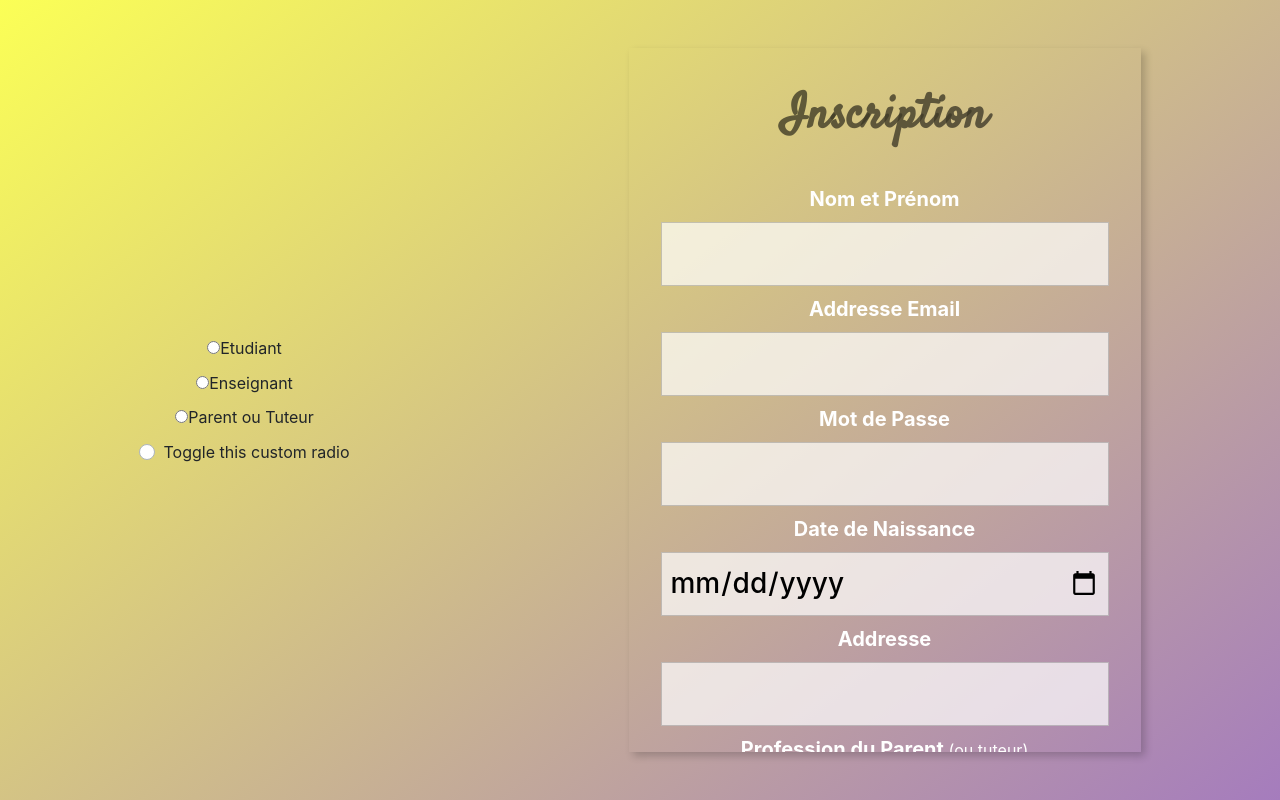
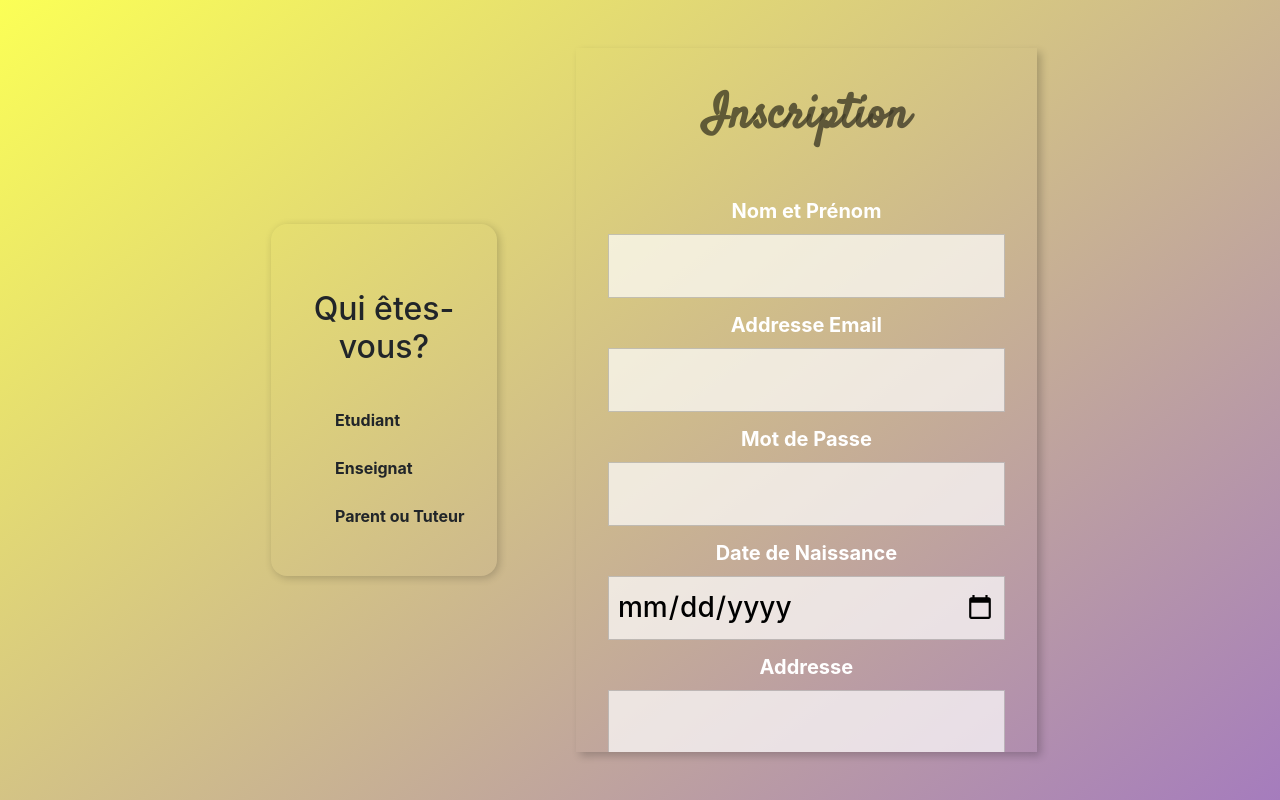
Before and after one commit to molaiea/school, a React (Create React App) app: page /register in a window 1280 px wide. Built offline with nearby package versions, Linux system fonts and the light colour scheme.

Commit message:
adding files

```diff
--- a/src/App.css
+++ b/src/App.css
@@ -35,6 +35,7 @@ html, body{
 .App-link {
   color: #61dafb;
 }
+
 
 .radio{
   display: flex;
--- a/src/components/SignUp.js
+++ b/src/components/SignUp.js
@@ -1,6 +1,7 @@
 import React from 'react';
 import tachyons from 'tachyons';
 import {Link} from 'react-router-dom';
+import './styles.css';
 
 class SignUp extends React.Component {
 
@@ -15,16 +16,21 @@ class SignUp extends React.Component {
 			parentprofession: "",
 			level: "",
 			transport: 0,
-			role: ""
+			role: "student"
 		}
 	}
 
 	handleChange = event => {
-    const { name, value } = event.target;
+	const {name, value} = event.target;
+    this.setState({ [name]: value });
 
-    this.setState({ [name]: value });
-    console.log(this.state)
   };
+
+  	onRadioChange=e=>{
+  		this.setState({
+  			role: e.target.value
+  		})
+  	}
 
 
 	render(){
@@ -32,42 +38,37 @@ class SignUp extends React.Component {
 
 		return(
 			<div  className="register">
-			<form className="radio">
-        <div className="">
+			<div className="container">
+			<section class=" br4 shadow-4">
+
+			  <h1>Qui êtes-vous?</h1>
+
 			  <label>
-            <input type="radio" name="role" value="student"
-            onChange={this.handleChange}/>
-            Etudiant
+			    <input className="inputradio" type="radio" name="role"
+			    value="student" onChange={this.onRadioChange} checked={this.state.role==="student"}/>
+			    <span class="design"></span>
+			    <span class="text">Etudiant</span>
 			  </label>
+
+			  <label>
+			    <input className="inputradio" type="radio" name="role"
+			    value="teacher" onChange={this.onRadioChange} checked={this.state.role==="teacher"}/>
+			    <span class="design"></span>
+			    <span class="text">Enseignat</span>
+			  </label>
+
+			  <label>
+			    <input className="inputradio" type="radio" name="role"
+			    value="parent" onChange={this.onRadioChange} checked={this.state.role==="parent"}/>
+			    <span class="design"></span>
+			    <span class="text">Parent ou Tuteur</span>
+			  </label>
+
+			</section>
 			</div>
-        <div className="">
-          <label>
-            <input type="radio" name="role" value="teacher"
-            onChange={this.handleChange}/>
-            Enseignant
-          </label>
-        </div>
-        <div >
-          <label>
-            <input type="radio" name="role" value="parent"
-            onChange={this.handleChange}/>
-            Parent ou Tuteur
-          </label>
-        </div>
-        <div class="custom-control custom-radio">
-        <input
-          type="radio"
-          id="customRadio1"
-          name="customRadio"
-          class="custom-control-input"
-
-        />
-        <label class="custom-control-label" for="customRadio1"
-          >Toggle this custom radio</label
-        >
-      </div>
-      </form>
-			<form style={{ overflowY: 'scroll' ,height:'100%'}} class="hidescroll pa4 black-80 w-40 shadow-5">
+			<div className="containerform">
+			{this.state.role==="student"?
+						<form style={{ overflowY: 'scroll' ,height:'100%'}} class="hidescroll pa4 black-80 w-60 ml5 shadow-5">
 						  <div className="f1 b pb4 inscription ">Inscription</div>
 						  <div >
 						    <label className="f4 b white db mb2">Nom et Prénom </label>
@@ -130,6 +131,135 @@ class SignUp extends React.Component {
 					  </div>
 					  <Link className="f3 ph3 pv3 black-80 bg-moon-gray shadow-5" to="/">S'inscrire</Link>
 						</form>
+						: this.state.role==="teacher" ?
+						<form style={{ overflowY: 'scroll' ,height:'100%'}} class="hidescroll pa4 black-80 w-60 ml5 shadow-5">
+						  <div className="f1 b pb4 inscription ">Inscription</div>
+						  <div >
+						    <label className="f4 b white db mb2">Nom et Prénom </label>
+						    <input
+						    className=" input-reset ba b--black-20 pa2 mb2 db w-100  h3 bg-white-70"
+						    name="fullname"
+						    type="text" aria-describedby="name-desc"/>
+						  </div>
+						  <div>
+					    <label className="f4 b white db mb2">Addresse Email </label>
+					    <input
+					    className="input-reset ba b--black-20 pa2 mb2 db w-100  h3 bg-white-70"
+					    name="email"
+					    type="text" aria-describedby="name-desc"/>
+					  </div>
+					  <div>
+					    <label className="f4 b white db mb2">Mot de Passe </label>
+					    <input
+					    className="input-reset ba b--black-20 pa2 mb2 db w-100  h3 bg-white-70"
+					    name="password"
+					    type="text" aria-describedby="name-desc"/>
+					  </div>
+					  <div>
+					    <label className="f4 b white db mb2">Date de Naissance </label>
+					    <input
+					    className="input-reset ba b--black-20 pa2 mb2 db w-100  h3 bg-white-70"
+					    name="birthday"
+					    type="date" aria-describedby="name-desc"/>
+					  </div>
+					  <div>
+					    <label class="f4 b white db mb2">Addresse </label>
+					    <input
+					    className="input-reset ba b--black-20 pa2 mb2 db w-100  h3 bg-white-70"
+					    name="address"
+					    type="text" aria-describedby="name-desc"/>
+					  </div>
+					  <div>
+					    <label className="f4 b white db mb2">Profession du Parent <small>(ou tuteur)</small> </label>
+					    <input
+					    className="input-reset ba b--black-20 pa2 mb2 db w-100  h3 bg-white-70"
+					    name="parentprofession"
+					    type="text" aria-describedby="name-desc"/>
+					  </div>
+					  <div >
+					    <label className="f4 b white db ">Niveau Scolaire </label>
+					    <select list="levels"
+					    className="input-reset ba b--black-20 pa2 mb2 db w-100  h3 bg-white-70" name="level" id="browser">
+						    <option value="1er">1er</option>
+						    <option value="2ème">2ème</option>
+						    <option value="3ème">3ème</option>
+						</select>
+					  </div>
+					  <div className="mb4">
+					    <label className="f4 b white db mb2">Transport </label>
+					    <select list="levels"
+					    className="input-reset ba b--black-20 pa2 mb2 db w-100  h3 bg-white-70" name="level" id="browser">
+						    <option value="1">Oui</option>
+						    <option value="0">Non</option>
+						</select>
+					  </div>
+					  <Link className="f3 ph3 pv3 black-80 bg-moon-gray shadow-5" to="/">S'inscrire</Link>
+						</form>
+						:
+						<form style={{ overflowY: 'scroll' ,height:'100%'}} class="hidescroll pa4 black-80 w-60 ml5 shadow-5">
+						  <div className="f1 b pb4 inscription ">Inscription</div>
+						  <div >
+						    <label className="f4 b white db mb2">Nom et Prénom </label>
+						    <input
+						    className=" input-reset ba b--black-20 pa2 mb2 db w-100  h3 bg-white-70"
+						    name="fullname"
+						    type="text" aria-describedby="name-desc"/>
+						  </div>
+						  <div>
+					    <label className="f4 b white db mb2">Addresse Email </label>
+					    <input
+					    className="input-reset ba b--black-20 pa2 mb2 db w-100  h3 bg-white-70"
+					    name="email"
+					    type="text" aria-describedby="name-desc"/>
+					  </div>
+					  <div>
+					    <label className="f4 b white db mb2">Mot de Passe </label>
+					    <input
+					    className="input-reset ba b--black-20 pa2 mb2 db w-100  h3 bg-white-70"
+					    name="password"
+					    type="text" aria-describedby="name-desc"/>
+					  </div>
+					  <div>
+					    <label className="f4 b white db mb2">Date de Naissance </label>
+					    <input
+					    className="input-reset ba b--black-20 pa2 mb2 db w-100  h3 bg-white-70"
+					    name="birthday"
+					    type="date" aria-describedby="name-desc"/>
+					  </div>
+					  <div>
+					    <label class="f4 b white db mb2">Addresse </label>
+					    <input
+					    className="input-reset ba b--black-20 pa2 mb2 db w-100  h3 bg-white-70"
+					    name="address"
+					    type="text" aria-describedby="name-desc"/>
+					  </div>
+					  <div>
+					    <label className="f4 b white db mb2">Profession du Parent <small>(ou tuteur)</small> </label>
+					    <input
+					    className="input-reset ba b--black-20 pa2 mb2 db w-100  h3 bg-white-70"
+					    name="parentprofession"
+					    type="text" aria-describedby="name-desc"/>
+					  </div>
+					  <div >
+					    <label className="f4 b white db ">Niveau Scolaire </label>
+					    <select list="levels"
+					    className="input-reset ba b--black-20 pa2 mb2 db w-100  h3 bg-white-70" name="level" id="browser">
+						    <option value="1er">1er</option>
+						    <option value="2ème">2ème</option>
+						    <option value="3ème">3ème</option>
+						</select>
+					  </div>
+					  <div className="mb4">
+					    <label className="f4 b white db mb2">Transport </label>
+					    <select list="levels"
+					    className="input-reset ba b--black-20 pa2 mb2 db w-100  h3 bg-white-70" name="level" id="browser">
+						    <option value="1">Oui</option>
+						    <option value="0">Non</option>
+						</select>
+					  </div>
+					  <Link className="f3 ph3 pv3 black-80 bg-moon-gray shadow-5" to="/">S'inscrire</Link>
+						</form>}
+			</div>
 			</div>
 		)
 	}
--- /dev/null
+++ b/src/components/styles.css
@@ -0,0 +1,153 @@
+/* body */
+
+
+
+/* section */
+section {
+  width: 100%;
+  min-height: inherit;
+  padding-left: 2rem;
+  padding-right: 2rem;
+  display: flex;
+  justify-content: center;
+  flex-direction: column;
+  position: relative;
+  height: 50%;
+}
+
+
+
+.light {
+  --primary: hsl(250, 100%, 44%);
+  --other: hsl(0, 0%, 14%);
+
+  background: hsl(0, 0%, 98%);
+}
+
+/* h1 */
+h1 {
+  color: var(--other);
+  padding: 8px 4px;
+  border-bottom: 2px solid var(--other);
+}
+
+
+/* label */
+label {
+  display: flex;
+  justify-content: flex-start;
+  align-items: center;
+  flex-wrap: nowrap;
+
+  margin: 12px 0;
+
+  cursor: pointer;
+  position: relative;
+}
+
+
+/* input */
+.inputradio {
+  opacity: 0;
+  position: absolute;
+  left: 50%;
+  top: 50%;
+  transform: translate(-50%, -50%);
+  z-index: -1;
+}
+
+
+/* .design */
+.design {
+  width: 16px;
+  height: 16px;
+
+  border: 1px solid var(--other);
+  border-radius: 100%;
+  margin-right: 16px;
+
+  position: relative;
+}
+
+.design::before,
+.design::after {
+  content: "";
+  display: block;
+
+  width: inherit;
+  height: inherit;
+
+  border-radius: inherit;
+
+  position: absolute;
+  transform: scale(0);
+  transform-origin: center center;
+}
+
+.design:before {
+  background: var(--other);
+  opacity: 0;
+  transition: .3s;
+}
+
+.design::after {
+  background: var(--primary);
+  opacity: .4;
+  transition: .6s;
+}
+
+
+/* .text */
+.text {
+  color: var(--other);
+  font-weight: bold;
+}
+
+
+/* checked state */
+input:checked+.design::before {
+  opacity: 1;
+  transform: scale(.6);
+}
+
+
+/* other states */
+input:hover+.design,
+input:focus+.design {
+  border: 1px solid var(--other);
+}
+
+input:hover+.design:before,
+input:focus+.design:before {
+  background: var(--primary);
+}
+
+input:hover~.text {
+  color: var(--other);
+}
+
+input:focus+.design::after,
+input:active+.design::after {
+  opacity: .1;
+  transform: scale(2.6);
+}
+
+.abs-site-link {
+  position: fixed;
+  bottom: 20px;
+  left: 20px;
+  color: hsla(0, 0%, 0%, .6);
+  background: hsla(0, 0%, 98%, .6);
+  font-size: 16px;
+}
+.container{
+  height: 100%;
+  width: 20%;
+  display: flex;
+  align-items: center;
+  margin-right: 0;
+}
+
+.containerform{
+  width: 60%;
+}
```
Also changed, not shown: src/components/Sign.styles.scss (deleted). Lines whose indentation alone changed are shown as unchanged.
